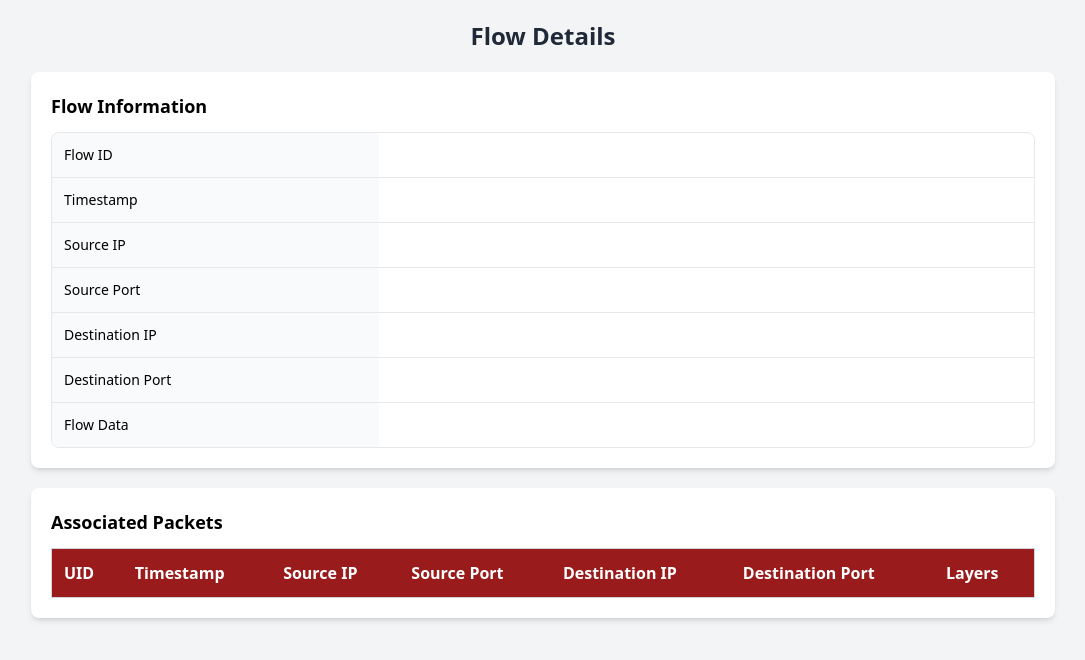
After one commit to NetLog-IDS/monitoring-be, a FastAPI app: template templates/details.html in a window 1280 px wide. The commit adds this page. Shown: the top 660 px of the page, without its empty margins (97-1182 px from the left). Run offline with FastAPI, Linux system fonts and the light colour scheme; the template is opened without the code that fills it, so the values that code supplies are empty; some libraries are stand-ins or nearby versions.

Commit message:
Add flow detail page.

```diff
--- a/main.py
+++ b/main.py
@@ -1,7 +1,7 @@
 from aiokafka import AIOKafkaConsumer
 import asyncio
 import json
-from fastapi import FastAPI, WebSocket, WebSocketDisconnect
+from fastapi import FastAPI, WebSocket, WebSocketDisconnect, HTTPException
 from fastapi.templating import Jinja2Templates
 from fastapi.requests import Request
 from crud import *
@@ -49,9 +49,20 @@ async def startup_event():
 async def home(request: Request):
     packets = get_network_packets(10)
     for p in packets:
-        print(p)
+        print(p.timestamp)
     intrusions = get_intrusion_detection_results(10)
     return templates.TemplateResponse("index.html", {"request": request, "intrusions": intrusions})
+
+@app.get("/details/{flow_id}")
+async def flow_details(request: Request, flow_id: str = None):
+    flow = get_network_flows_with_fid(flow_id)
+    if not flow:
+       raise HTTPException(status_code=404, detail="Flow not found")
+    print(flow.timestamp + timedelta(minutes=3))
+    packets = get_network_packets_for_flow(flow.timestamp - timedelta(minutes=3), flow.timestamp + timedelta(minutes=3), flow.srcIp, flow.srcPort, flow.dstIp, flow.dstPort)
+    if not packets:
+       raise HTTPException(status_code=404, detail="Packets not found")
+    return templates.TemplateResponse("details.html", {"request": request, "flow": flow.__dict__, "packets": packets})
 
 async def consume_from_kafka():
     consumer = AIOKafkaConsumer(*TOPICS, bootstrap_servers=KAFKA_BROKER, group_id="fastapi-group")
--- a/schemas.py
+++ b/schemas.py
@@ -5,7 +5,6 @@ from typing import Dict, Any
 class NetworkPacketBase(BaseModel):
     id: str
     timestamp: datetime
-    order: int
     layers: Dict[str, Any]
 
 class NetworkPacketCreate(NetworkPacketBase):
--- /dev/null
+++ b/templates/details.html
@@ -0,0 +1,83 @@
+<!DOCTYPE html>
+<html lang="en">
+<head>
+    <meta charset="UTF-8">
+    <meta name="viewport" content="width=device-width, initial-scale=1.0">
+    <title>Flow Details</title>
+    <script src="https://cdn.tailwindcss.com"></script>
+</head>
+<body class="bg-gray-100 flex flex-col items-center p-5">
+    <h1 class="text-2xl font-bold mb-5 text-gray-800">Flow Details</h1>
+
+    <div class="w-full max-w-5xl bg-white shadow-md rounded-lg p-5">
+        <!-- Flow Details Table -->
+        <h2 class="text-lg font-semibold mb-3">Flow Information</h2>
+        <div class="w-full overflow-hidden border border-gray-200 rounded-lg">
+            <table class="w-full table-auto border-collapse">
+              <tbody>
+                <tr class="border-b border-gray-200">
+                  <td class="p-3 text-sm font-medium bg-gray-50 w-1/3">Flow ID</td>
+                  <td class="p-3 text-sm">{{ flow.fid }}</td>
+                </tr>
+                <tr class="border-b border-gray-200">
+                  <td class="p-3 text-sm font-medium bg-gray-50">Timestamp</td>
+                  <td class="p-3 text-sm">{{ flow.timestamp }}</td>
+                </tr>
+                <tr class="border-b border-gray-200">
+                  <td class="p-3 text-sm font-medium bg-gray-50">Source IP</td>
+                  <td class="p-3 text-sm">{{ flow.srcIp }}</td>
+                </tr>
+                <tr class="border-b border-gray-200">
+                  <td class="p-3 text-sm font-medium bg-gray-50">Source Port</td>
+                  <td class="p-3 text-sm">{{ flow.srcPort }}</td>
+                </tr>
+                <tr class="border-b border-gray-200">
+                  <td class="p-3 text-sm font-medium bg-gray-50">Destination IP</td>
+                  <td class="p-3 text-sm">{{ flow.dstIp }}</td>
+                </tr>
+                <tr class="border-b border-gray-200">
+                  <td class="p-3 text-sm font-medium bg-gray-50">Destination Port</td>
+                  <td class="p-3 text-sm">{{ flow.dstPort }}</td>
+                </tr>
+                <tr>
+                  <td class="p-3 text-sm font-medium bg-gray-50">Flow Data</td>
+                  <td class="p-3 text-sm">{{ flow.data }}</td>
+                </tr>
+              </tbody>
+            </table>
+          </div>
+    </div>
+
+    <div class="w-full max-w-5xl bg-white shadow-md rounded-lg p-5 mt-5">
+        <!-- Packets Table -->
+        <h2 class="text-lg font-semibold mb-3">Associated Packets</h2>
+        <table class="w-full table-auto border-collapse border border-gray-300">
+            <thead class="bg-red-800 text-white">
+                <tr>
+
+                    <th class="p-3 text-left">UID</th>
+                    <th class="p-3 text-left">Timestamp</th>
+                    <th class="p-3 text-left">Source IP</th>
+                    <th class="p-3 text-left">Source Port</th>
+                    <th class="p-3 text-left">Destination IP</th>
+                    <th class="p-3 text-left">Destination Port</th>
+                    <th class="p-3 text-left">Layers</th>
+                </tr>
+            </thead>
+            <tbody>
+                {% for packet in packets %}
+                <tr class="border-b hover:bg-gray-100">
+                    <td class="p-3 text-sm">{{ packet.uid }}</td>
+                    <td class="p-3 text-sm">{{ packet.timestamp }}</td>
+                    <td class="p-3 text-sm">{{ packet.srcIp }}</td>
+                    <td class="p-3 text-sm">{{ packet.srcPort }}</td>
+                    <td class="p-3 text-sm">{{ packet.dstIp }}</td>
+                    <td class="p-3 text-sm">{{ packet.dstPort }}</td>
+                    <td class="p-3 text-sm">{{ packet.layers }}</td>
+                </tr>
+                {% endfor %}
+            </tbody>
+        </table>
+    </div>
+</body>
+</html>
```
Also changed, not shown: alembic/versions/38100e45dcf8_remove_order_in_packets.py (added, +32 -0 lines), alembic/versions/6ca8e399c7d7_change_column_type_to_jsonb_add_src_dst_.py (added, +54 -0 lines), crud.py (+37 -9 lines), models.py (+8 -4 lines), templates/index.html (+8 -8 lines).
